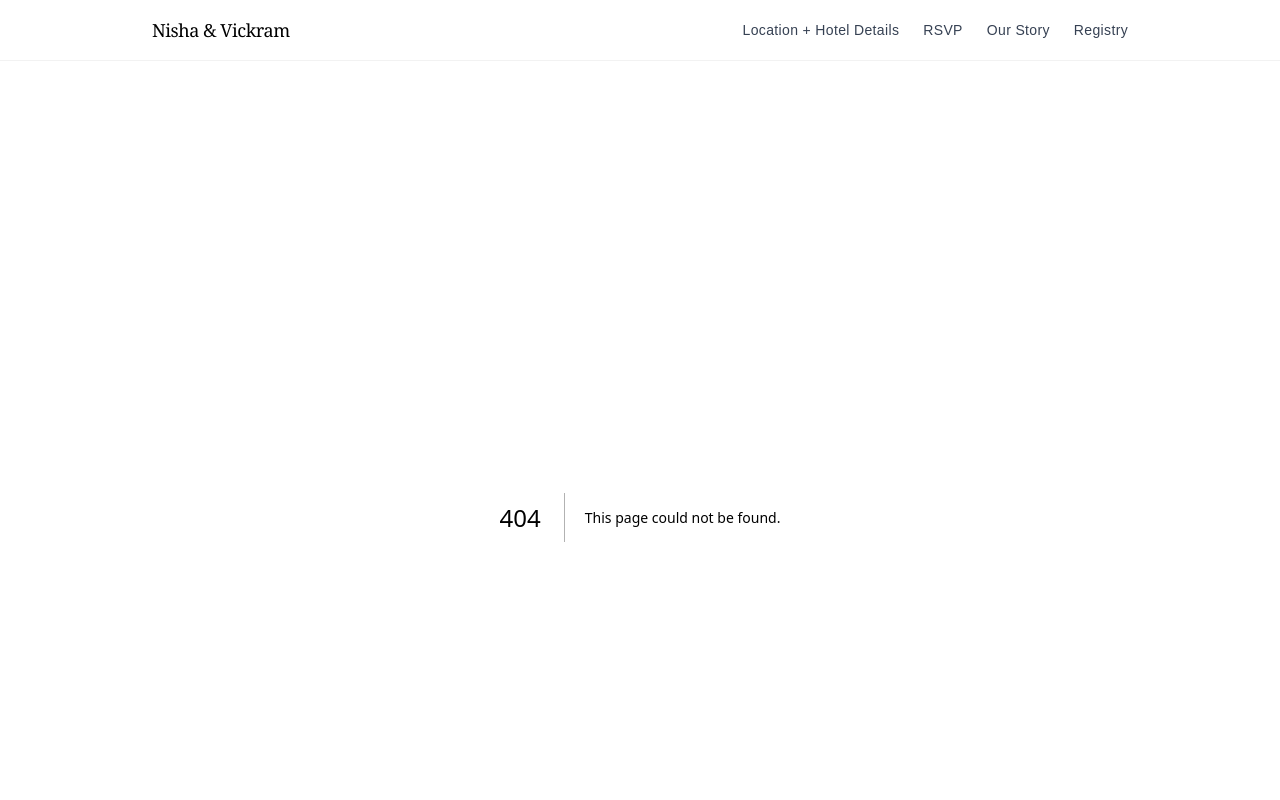
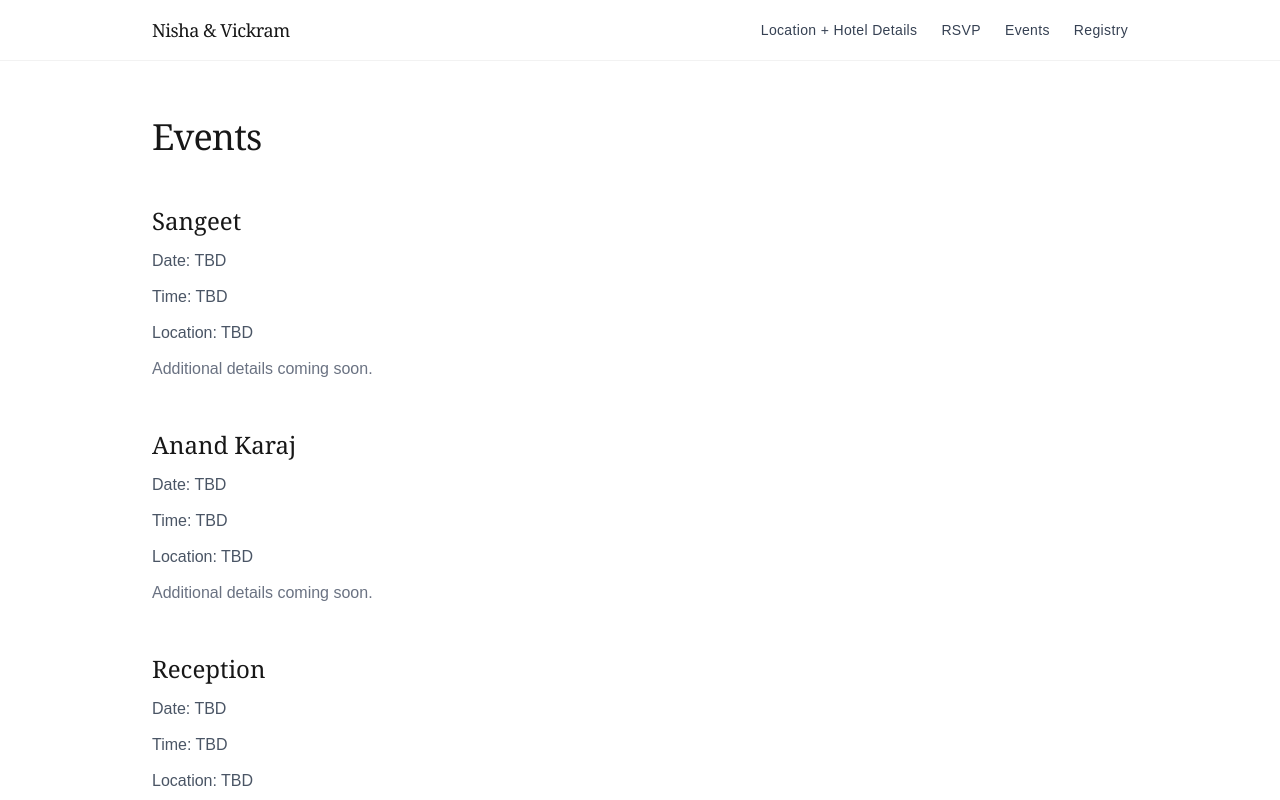
Before and after one commit to NV2027/wedding-site, a Next.js app: page /events in a window 1280 px wide. Before the commit this address had no page. Shown: the top 800 px of the page. Built offline with nearby package versions, Linux system fonts and the light colour scheme.

Commit message:
Add events page

```diff
--- /dev/null
+++ b/app/events/page.tsx
@@ -0,0 +1,58 @@
+export default function Events() {
+  return (
+    <div className="max-w-3xl space-y-12">
+      <h1 className="font-serif text-4xl tracking-tight">Events</h1>
+
+      {/* SANGEET */}
+      <section className="space-y-3">
+        <h2 className="font-serif text-2xl">Sangeet</h2>
+        <p className="text-gray-600">
+          Date: TBD
+        </p>
+        <p className="text-gray-600">
+          Time: TBD
+        </p>
+        <p className="text-gray-600">
+          Location: TBD
+        </p>
+        <p className="text-gray-500">
+          Additional details coming soon.
+        </p>
+      </section>
+
+      {/* ANAND KARAJ */}
+      <section className="space-y-3">
+        <h2 className="font-serif text-2xl">Anand Karaj</h2>
+        <p className="text-gray-600">
+          Date: TBD
+        </p>
+        <p className="text-gray-600">
+          Time: TBD
+        </p>
+        <p className="text-gray-600">
+          Location: TBD
+        </p>
+        <p className="text-gray-500">
+          Additional details coming soon.
+        </p>
+      </section>
+
+      {/* RECEPTION */}
+      <section className="space-y-3">
+        <h2 className="font-serif text-2xl">Reception</h2>
+        <p className="text-gray-600">
+          Date: TBD
+        </p>
+        <p className="text-gray-600">
+          Time: TBD
+        </p>
+        <p className="text-gray-600">
+          Location: TBD
+        </p>
+        <p className="text-gray-500">
+          Additional details coming soon.
+        </p>
+      </section>
+    </div>
+  );
+}
--- a/app/layout.tsx
+++ b/app/layout.tsx
@@ -20,7 +20,7 @@ export default function RootLayout({ children }: { children: React.ReactNode })
             <div className="hidden md:flex items-center gap-6 text-sm tracking-wide text-gray-700">
               <Link className="hover:text-gray-900" href="/travel">Location + Hotel Details</Link>
               <Link className="hover:text-gray-900" href="/rsvp">RSVP</Link>
-              <Link className="hover:text-gray-900" href="/story">Our Story</Link>
+             <Link className="hover:text-gray-900" href="/events">Events</Link>
               <Link className="hover:text-gray-900" href="/registry">Registry</Link>
             </div>
 
```
